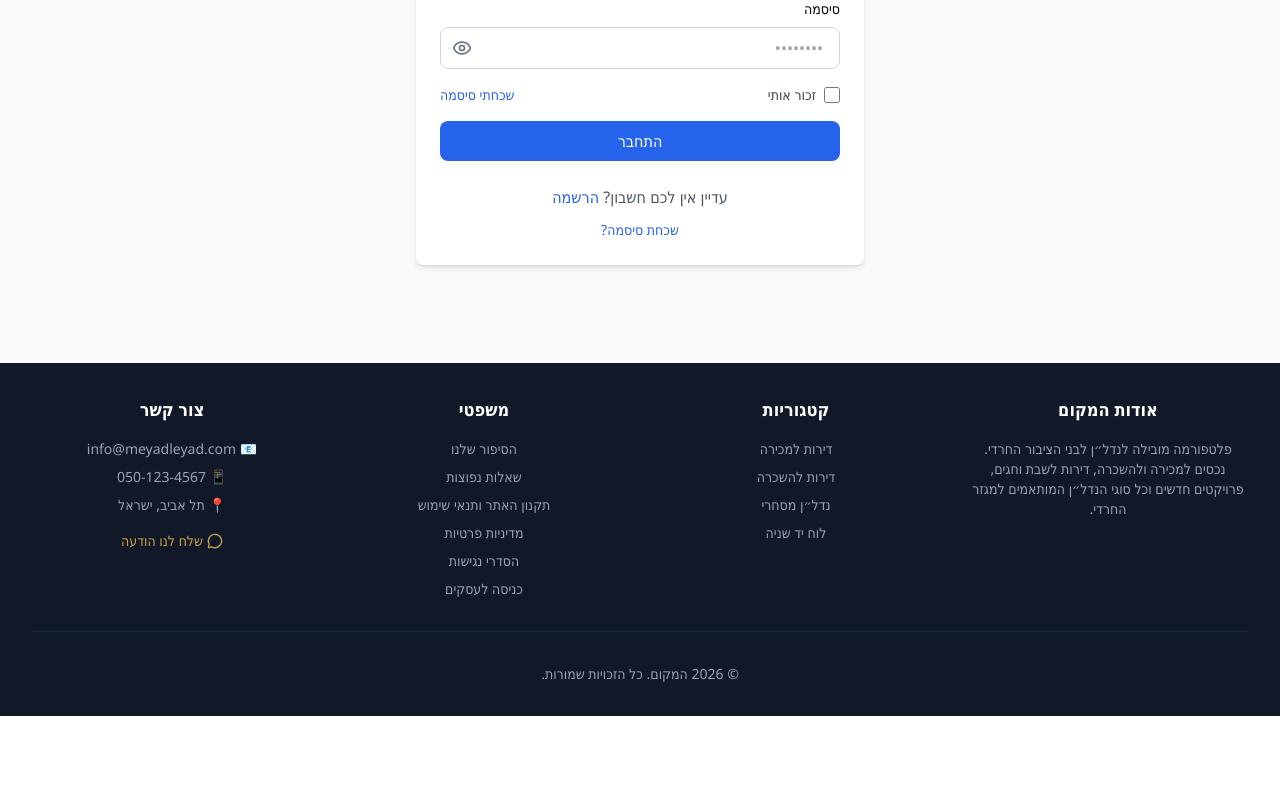
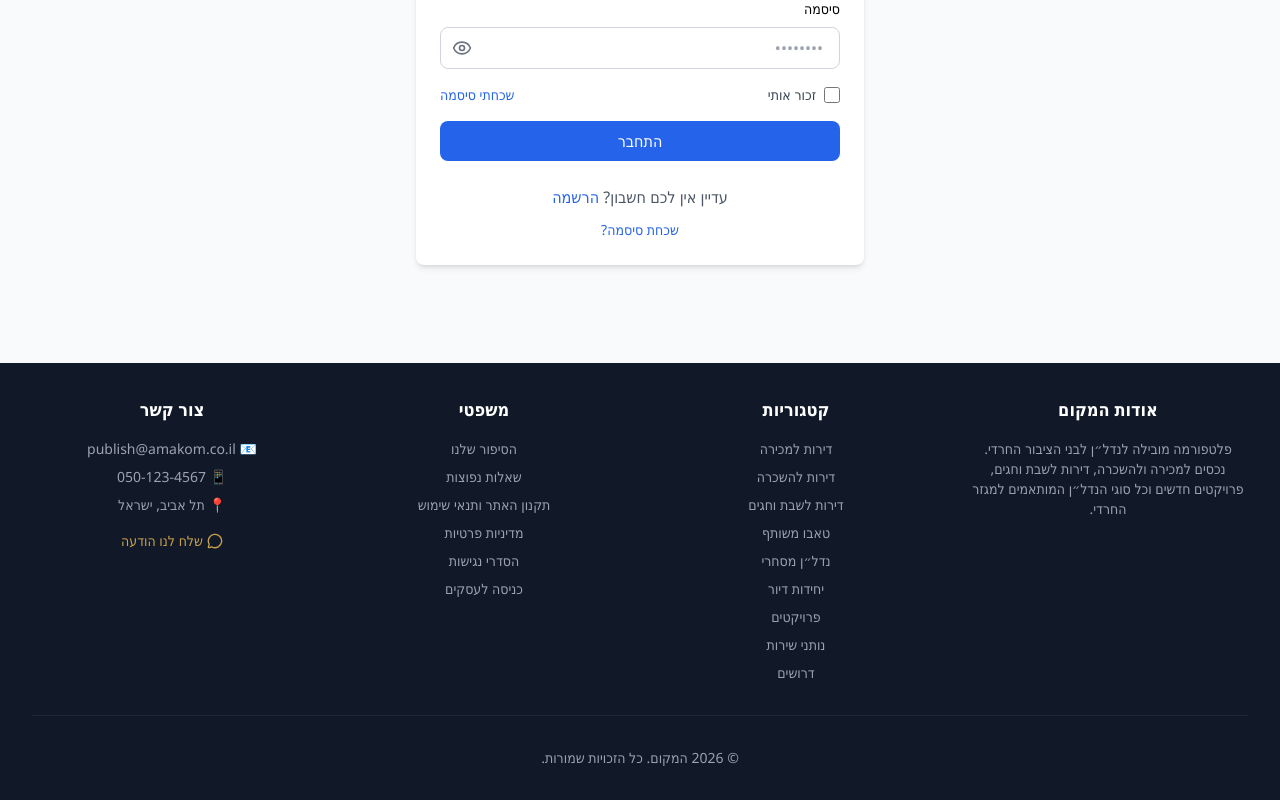
Before and after one commit to yehudit7669/meyadleyad, a React (Vite) app in the folder client/: page /login in a window 1280 px wide. Shown: the part 501-1301 px from the top of the page. Before the commit the page ends 1217 px from the top, so only its background shows below. Built offline with nearby package versions, Linux system fonts and the light colour scheme; no server answers.

Commit message:
add: update footer categories and contact email

```diff
--- a/client/src/components/layout/Footer.tsx
+++ b/client/src/components/layout/Footer.tsx
@@ -34,13 +34,38 @@ const Footer: React.FC = () => {
                 </Link>
               </li>
               <li>
+                <Link to="/category/holiday-rentals" className="text-gray-400 hover:text-white transition">
+                  דירות לשבת וחגים
+                </Link>
+              </li>
+              <li>
+                <Link to="/category/shared-ownership" className="text-gray-400 hover:text-white transition">
+                  טאבו משותף
+                </Link>
+              </li>
+              <li>
                 <Link to="/category/commercial-real-estate" className="text-gray-400 hover:text-white transition">
                   נדל״ן מסחרי
                 </Link>
               </li>
               <li>
-                <Link to="/category/second-hand-board" className="text-gray-400 hover:text-white transition">
-                  לוח יד שניה
+                <Link to="/category/units" className="text-gray-400 hover:text-white transition">
+                  יחידות דיור
+                </Link>
+              </li>
+              <li>
+                <Link to="/category/projects" className="text-gray-400 hover:text-white transition">
+                  פרויקטים
+                </Link>
+              </li>
+              <li>
+                <Link to="/category/service-providers" className="text-gray-400 hover:text-white transition">
+                  נותני שירות
+                </Link>
+              </li>
+              <li>
+                <Link to="/category/wanted" className="text-gray-400 hover:text-white transition">
+                  דרושים
                 </Link>
               </li>
             </ul>
@@ -87,7 +112,7 @@ const Footer: React.FC = () => {
           <div className="text-center">
             <h3 className="text-lg font-bold mb-4">צור קשר</h3>
             <ul className="space-y-2 text-sm text-gray-400">
-              <li>📧 info@meyadleyad.com</li>
+              <li>📧 publish@amakom.co.il</li>
               <li>📱 050-123-4567</li>
               <li>📍 תל אביב, ישראל</li>
               <li className="pt-2">
```
